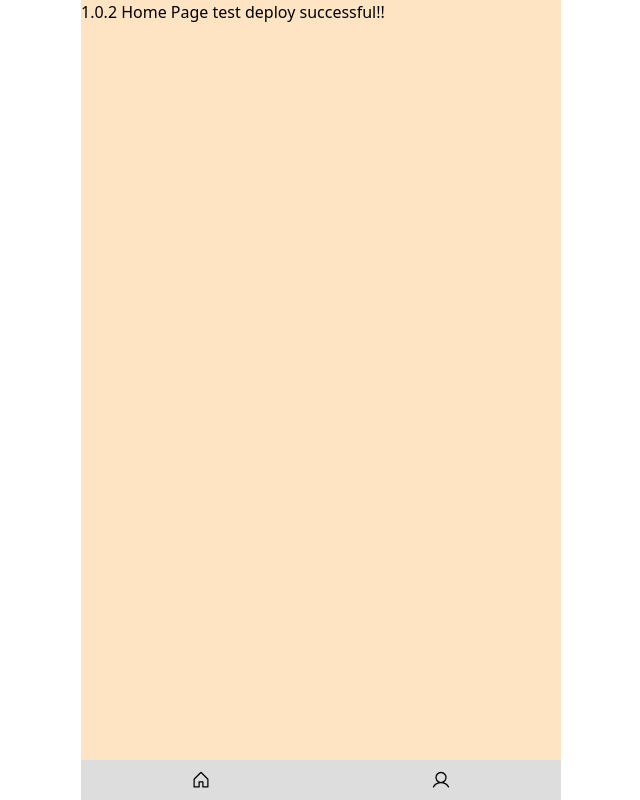
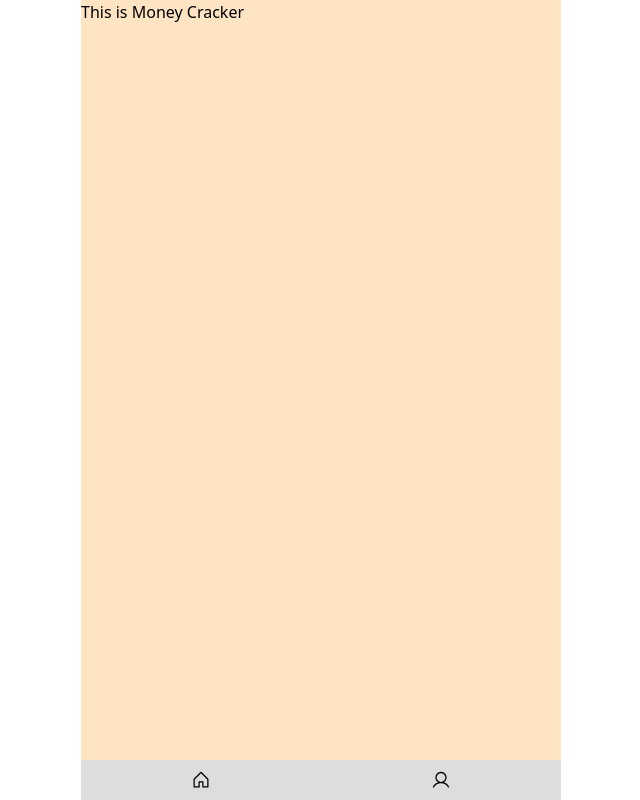
Before and after one commit to money-cracker/money-cracker-frontend, a React app: page / in a window 1280 px wide. Shown: the whole page, without its empty margins (319-959 px from the left). Built offline with nearby package versions, Linux system fonts and the light colour scheme.

Commit message:
update welcome message

```diff
--- a/src/app/pages/HomePage.tsx
+++ b/src/app/pages/HomePage.tsx
@@ -1,7 +1,7 @@
 import React from 'react'
 
 const HomePage = () => {
-  return <div>1.0.2 Home Page test deploy successful!!</div>
+  return <div>This is Money Cracker</div>
 }
 
 export default HomePage
```
